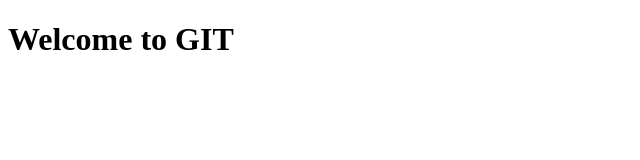
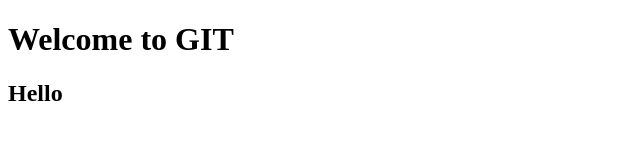
Before and after one commit to akshara1411/Demo-, a plain HTML site: page index.html in a window 1280 px wide. Shown: the whole page, without its empty margins (0-640 px from the left). Drawn offline with Linux system fonts and the light colour scheme.

Commit message:
added dir 1 and 2

```diff
--- /dev/null
+++ b/dir1/app1.js
@@ -0,0 +1 @@
+console.log("App1")
--- a/index.html
+++ b/index.html
@@ -7,5 +7,6 @@
 </head>
 <body>
     <h1>Welcome to GIT</h1>
+    <h2>Hello</h2>
 </body>
 </html>
```
Also changed, not shown: 1 other file.
